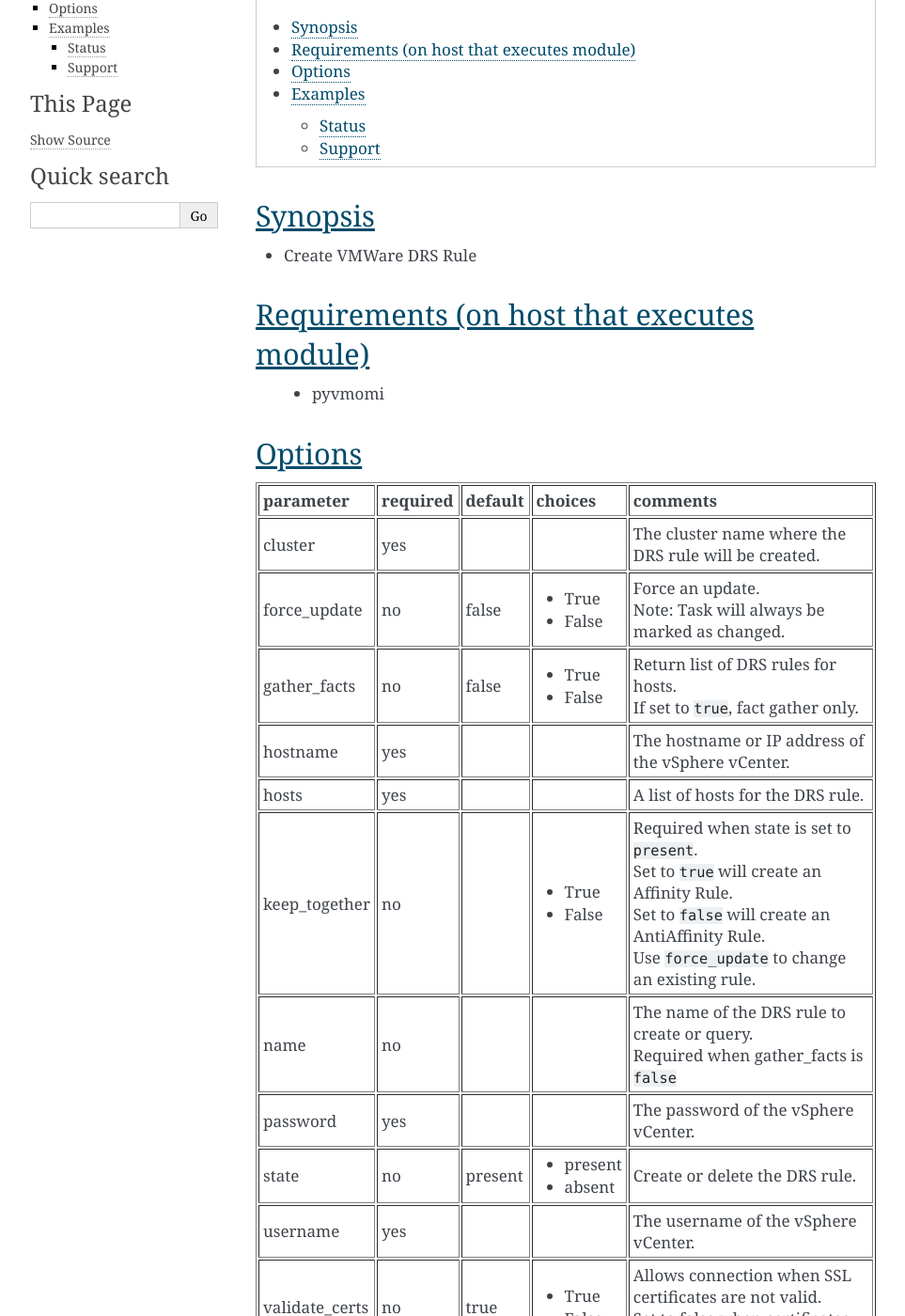
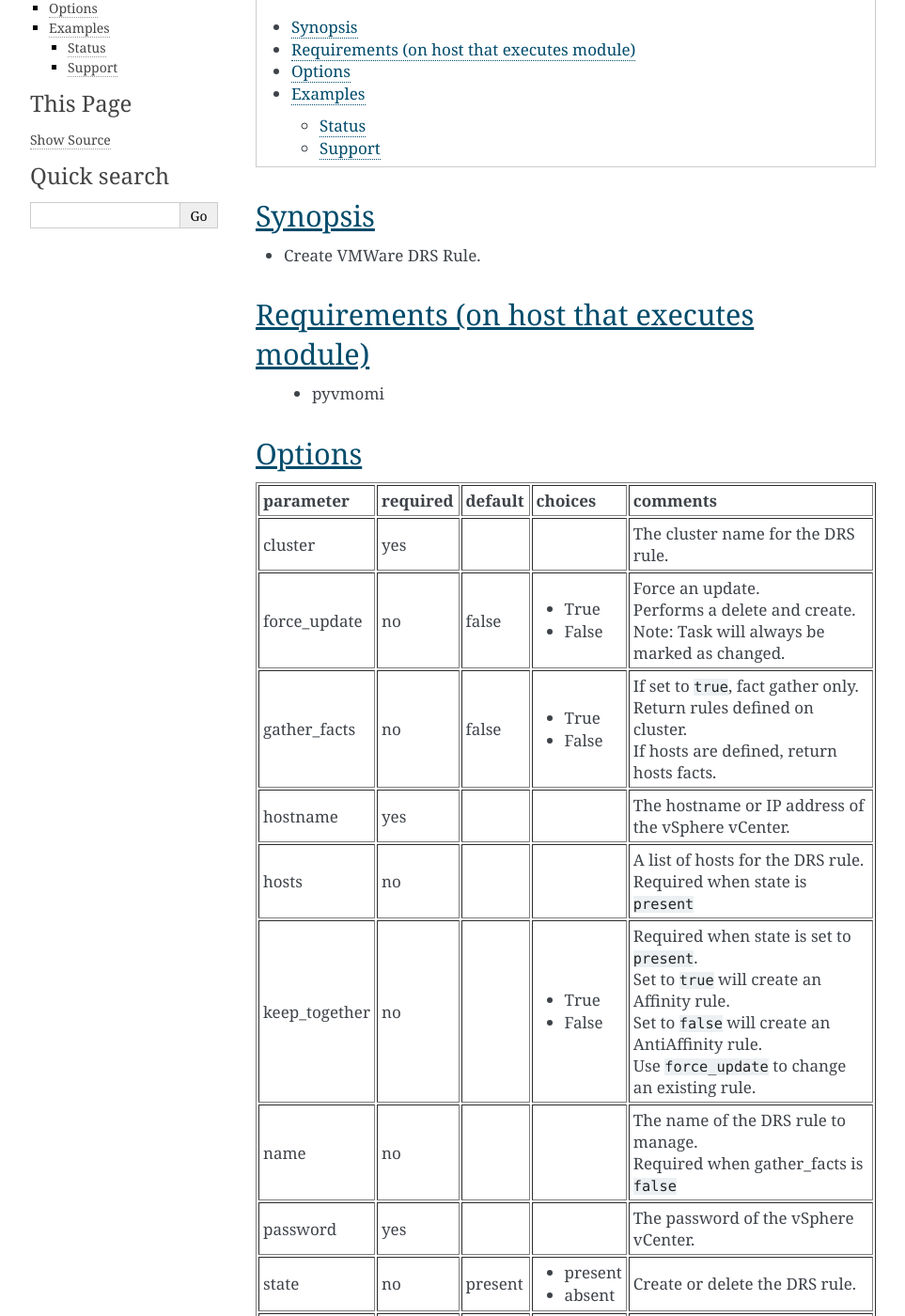
Before and after one commit to napalm255/ansible-vmware_drs, a Sphinx documentation site: the page built from docs/vmware_drs.rst, in a window 1280 px wide and 1400 px high, scrolled down 201 px. Shown: the whole window at 94% size, without its empty margins (148-1111 px from the left). Built offline with Sphinx 7.4.7, drawn with Linux system fonts in a browser that asks for light colours; some of the changed text lies outside the part shown.

Commit message:
reworked cluster rule checking and updated docs.

```diff
--- a/docs/vmware_drs.rst
+++ b/docs/vmware_drs.rst
@@ -15,7 +15,7 @@
 Synopsis
 --------
 
-* Create VMWare DRS Rule
+* Create VMWare DRS Rule.
 
 
 Requirements (on host that executes module)
@@ -42,19 +42,19 @@
     <td>yes</td>
     <td></td>
         <td><ul></ul></td>
-        <td><div>The cluster name where the DRS rule will be created.</div></td></tr>
+        <td><div>The cluster name for the DRS rule.</div></td></tr>
             <tr>
     <td>force_update<br/><div style="font-size: small;"></div></td>
     <td>no</td>
     <td>false</td>
         <td><ul><li>True</li><li>False</li></ul></td>
-        <td><div>Force an update.</div><div>Note: Task will always be marked as changed.</div></td></tr>
+        <td><div>Force an update.</div><div>Performs a delete and create.</div><div>Note: Task will always be marked as changed.</div></td></tr>
             <tr>
     <td>gather_facts<br/><div style="font-size: small;"></div></td>
     <td>no</td>
     <td>false</td>
         <td><ul><li>True</li><li>False</li></ul></td>
-        <td><div>Return list of DRS rules for hosts.</div><div>If set to <code>true</code>, fact gather only.</div></td></tr>
+        <td><div>If set to <code>true</code>, fact gather only.</div><div>Return rules defined on cluster.</div><div>If hosts are defined, return hosts facts.</div></td></tr>
             <tr>
     <td>hostname<br/><div style="font-size: small;"></div></td>
     <td>yes</td>
@@ -63,22 +63,22 @@
         <td><div>The hostname or IP address of the vSphere vCenter.</div></td></tr>
             <tr>
     <td>hosts<br/><div style="font-size: small;"></div></td>
-    <td>yes</td>
+    <td>no</td>
     <td></td>
         <td><ul></ul></td>
-        <td><div>A list of hosts for the DRS rule.</div></td></tr>
+        <td><div>A list of hosts for the DRS rule.</div><div>Required when state is <code>present</code></div></td></tr>
             <tr>
     <td>keep_together<br/><div style="font-size: small;"></div></td>
     <td>no</td>
     <td></td>
         <td><ul><li>True</li><li>False</li></ul></td>
-        <td><div>Required when state is set to <code>present</code>.</div><div>Set to <code>true</code> will create an Affinity Rule.</div><div>Set to <code>false</code> will create an AntiAffinity Rule.</div><div>Use <code>force_update</code> to change an existing rule.</div></td></tr>
+        <td><div>Required when state is set to <code>present</code>.</div><div>Set to <code>true</code> will create an Affinity rule.</div><div>Set to <code>false</code> will create an AntiAffinity rule.</div><div>Use <code>force_update</code> to change an existing rule.</div></td></tr>
             <tr>
     <td>name<br/><div style="font-size: small;"></div></td>
     <td>no</td>
     <td></td>
         <td><ul></ul></td>
-        <td><div>The name of the DRS rule to create or query.</div><div>Required when gather_facts is <code>false</code></div></td></tr>
+        <td><div>The name of the DRS rule to manage.</div><div>Required when gather_facts is <code>false</code></div></td></tr>
             <tr>
     <td>password<br/><div style="font-size: small;"></div></td>
     <td>yes</td>
@@ -113,37 +113,45 @@
 
  ::
 
-    # gather facts
+    # gather facts on cluster and hosts
     - vmware_drs:
         hostname: "vcenter.example.com"
         username: "vcuser"
         password: "vcpass"
+        cluster: "vcenter-cluster"
         gather_facts: true
         hosts:
             - hosta
             - hostb
+
+    # gather facts on just cluster
+    - vmware_drs:
+        hostname: "vcenter.example.com"
+        username: "vcuser"
+        password: "vcpass"
+        cluster: "vcenter-cluster"
+        gather_facts: true
 
     # create vmware drs rule
     - vmware_drs:
         hostname: "vcenter.example.com"
         username: "vcuser"
         password: "vcpass"
+        cluster: "vcenter-cluster"
         name: "hosta-hostb"
-        keep_together: false
         hosts:
             - hosta
             - hostb
+        keep_together: false
 
     # delete vmware drs rule
     - vmware_drs:
         hostname: "vcenter.example.com"
         username: "vcuser"
         password: "vcpass"
+        cluster: "vcenter-cluster"
         state: "absent"
         name: "hosta-hostb"
-        hosts:
-            - hosta
-            - hostb
 
 
 
```
Also changed, not shown: 1 other file.
